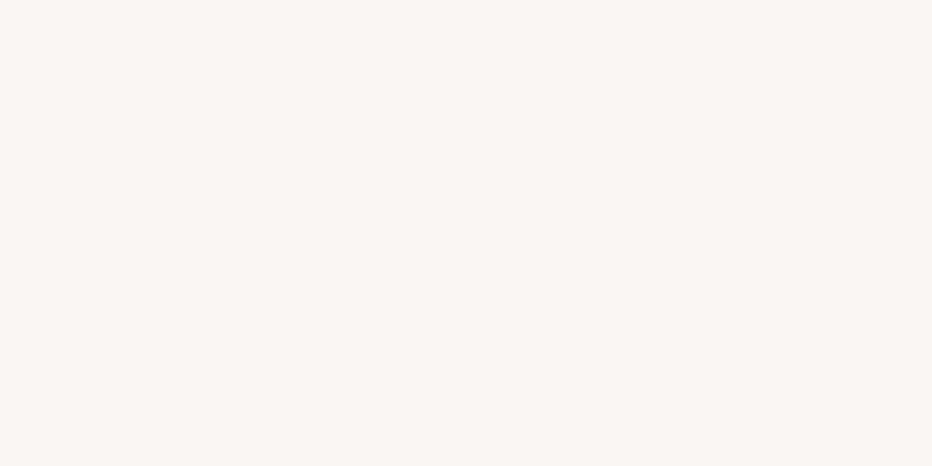
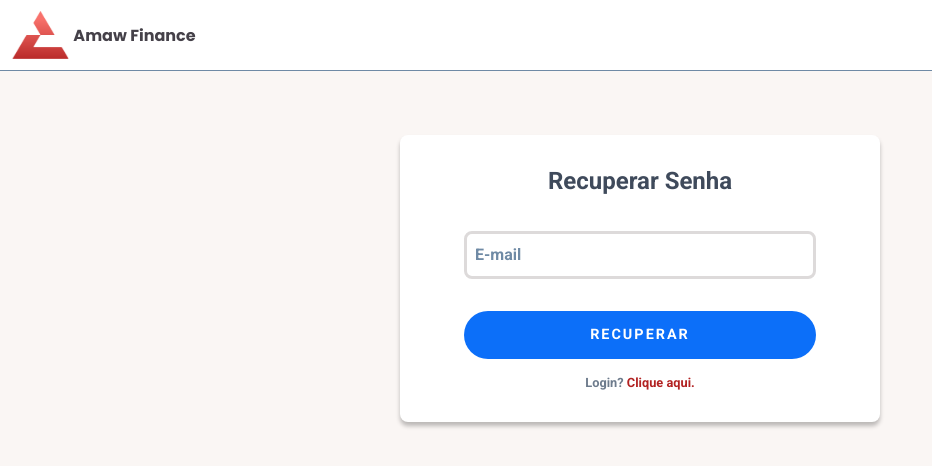
Before and after one commit to wendelsantosd/amawfinance-web, a React (Create React App) app: page /recover-password in a window 1280 px wide. Before the commit this address had no page. Shown: the top 466 px of the page, without its empty margins (0-932 px from the left). Built offline with nearby package versions, Linux system fonts and the light colour scheme.

Commit message:
implements layout recover password page.

```diff
--- a/src/Pages/Login/index.tsx
+++ b/src/Pages/Login/index.tsx
@@ -48,7 +48,7 @@ export const Login = () => {
                 }
             </ContainerPasswordInput>
 
-            <TextQuestion className='question'>Esqueceu sua senha? <span>Clique aqui.</span></TextQuestion>
+            <TextQuestion className='question'>Esqueceu sua senha? <span onClick={() => navigate('/recover-password')}>Clique aqui.</span></TextQuestion>
 
             <PrimaryButton
                 type='submit'
--- /dev/null
+++ b/src/Pages/RecoverPassword/index.tsx
@@ -0,0 +1,34 @@
+import React, { useState } from 'react'
+import { useNavigate } from 'react-router-dom'
+
+import { Header } from '../../Components/Header'
+import { MessageSendEmail } from '../../Components/MessageSendEmail'
+import { Form, PrimaryButton, PrimaryContainer, PrimaryInput, TextHeaderForm, TextQuestion } from '../../styles/utils.styles'
+
+
+export const RecoverPassword = () => {
+    const navigate = useNavigate()
+    const [successRecover, setSuccessRecover] = useState(false)
+
+    return <PrimaryContainer>
+        <Header />
+        {successRecover ?
+            <MessageSendEmail
+                type='recover'
+            />
+            :
+            <Form>
+                <TextHeaderForm>Recuperar Senha</TextHeaderForm>
+                <PrimaryInput
+                    placeholder='E-mail'
+                />
+
+                <PrimaryButton>
+                RECUPERAR
+                </PrimaryButton>
+
+                <TextQuestion>Login? <span onClick={() => navigate('/')}>Clique aqui.</span></TextQuestion>
+            </Form>
+        }
+    </PrimaryContainer>
+}
--- a/src/routes/index.tsx
+++ b/src/routes/index.tsx
@@ -2,12 +2,14 @@ import React from 'react'
 import { Routes, Route, BrowserRouter } from 'react-router-dom'
 
 import { Login } from '../Pages/Login'
+import { RecoverPassword } from '../Pages/RecoverPassword'
 import { Register } from '../Pages/Register'
 
 export const Router = () =>
     <BrowserRouter>
         <Routes>
             <Route path='/' element={<Login />} />
+            <Route path='/recover-password' element={<RecoverPassword />} />
             <Route path='/register' element={<Register />} />
         </Routes>
     </BrowserRouter>
```
